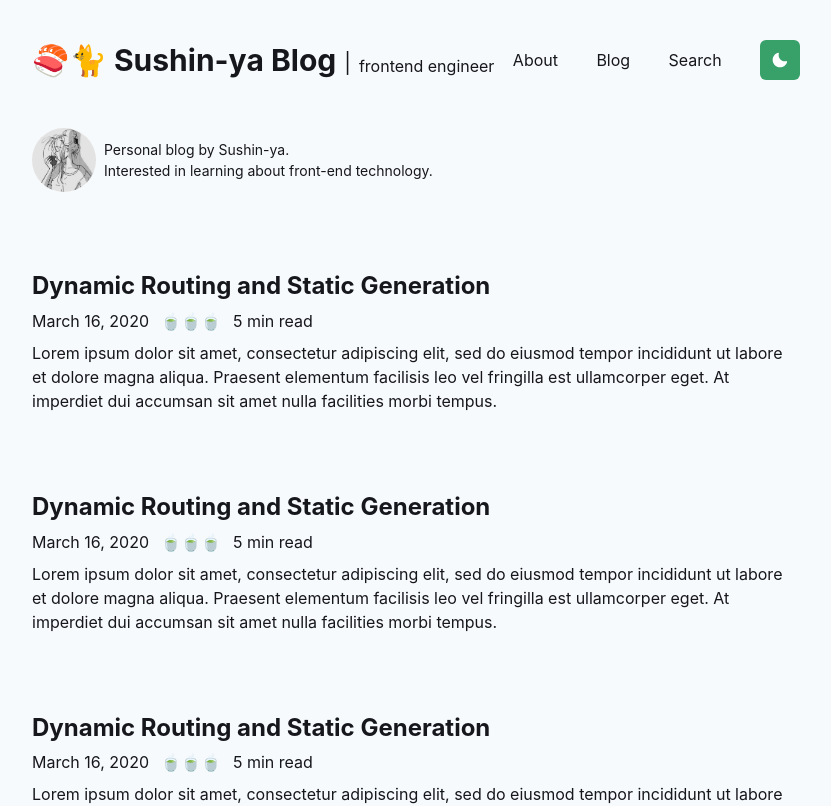
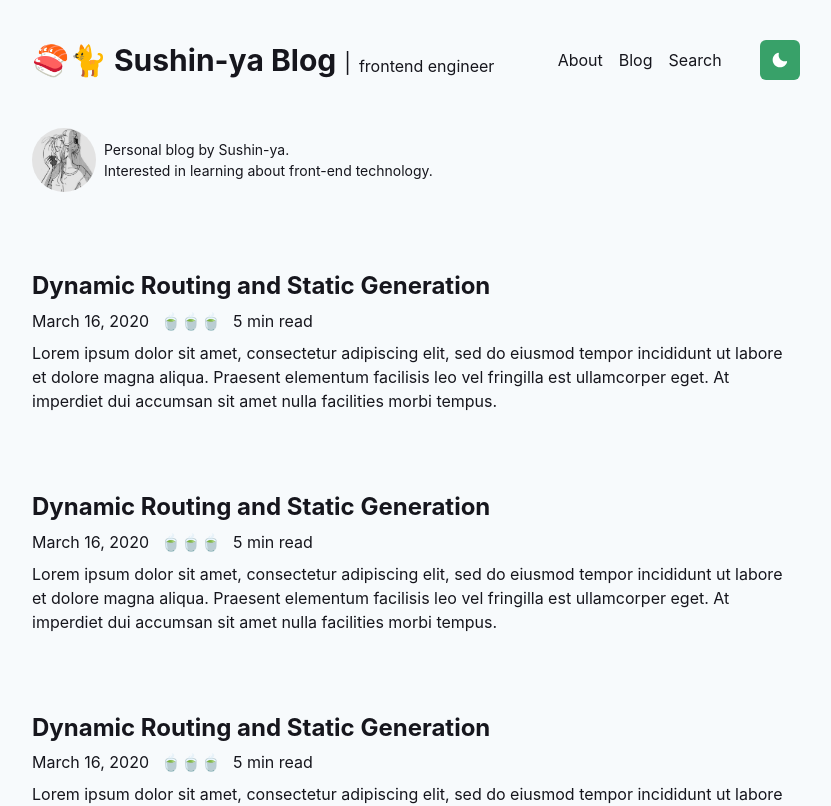
Before and after one commit to sushin-ya/sushin-ya-blog, a Next.js app: page / in a window 1280 px wide. Shown: the top 806 px of the page, without its empty margins (224-1055 px from the left). Built offline with nearby package versions, Linux system fonts and the light colour scheme.

Commit message:
fix: drawerMenu

```diff
--- a/src/components/header/DrawerMenu.tsx
+++ b/src/components/header/DrawerMenu.tsx
@@ -1,5 +1,4 @@
 import {
-  Button,
   Drawer,
   DrawerBody,
   DrawerCloseButton,
@@ -8,6 +7,9 @@ import {
   DrawerOverlay,
   IconButton,
   useDisclosure,
+  VStack,
+  Link as ChakraLink,
+  Stack,
 } from '@chakra-ui/react'
 import { useRef } from 'react'
 import { HamburgerIcon } from '@chakra-ui/icons'
@@ -37,7 +39,11 @@ export const DrawerMenu = () => {
             <DrawerCloseButton />
             <DrawerHeader>Menu</DrawerHeader>
             <DrawerBody>
-              <Navigation />
+              <Stack as={'nav'} spacing={4}>
+                <ChakraLink href="/about">About</ChakraLink>
+                <ChakraLink href="/blog">Blog</ChakraLink>
+                <ChakraLink href="/search">Search</ChakraLink>
+              </Stack>
             </DrawerBody>
           </DrawerContent>
         </DrawerOverlay>
--- a/src/components/header/Navigation.tsx
+++ b/src/components/header/Navigation.tsx
@@ -1,15 +1,9 @@
-import { Flex, Link as ChakraLink } from '@chakra-ui/react'
+import { HStack, Link as ChakraLink } from '@chakra-ui/react'
 
 export const Navigation = () => (
-  <Flex
-    as="nav"
-    flexDirection={{ base: 'column', md: 'row' }}
-    justifyContent="space-between"
-    alignItems={{ base: 'flex-start', md: 'center' }}
-    gridGap="3vw"
-  >
-    <ChakraLink>About</ChakraLink>
-    <ChakraLink>Blog</ChakraLink>
-    <ChakraLink>Search</ChakraLink>
-  </Flex>
+  <HStack as={'nav'} spacing={4}>
+    <ChakraLink href="/about">About</ChakraLink>
+    <ChakraLink href="/blog">Blog</ChakraLink>
+    <ChakraLink href="/search">Search</ChakraLink>
+  </HStack>
 )
```
